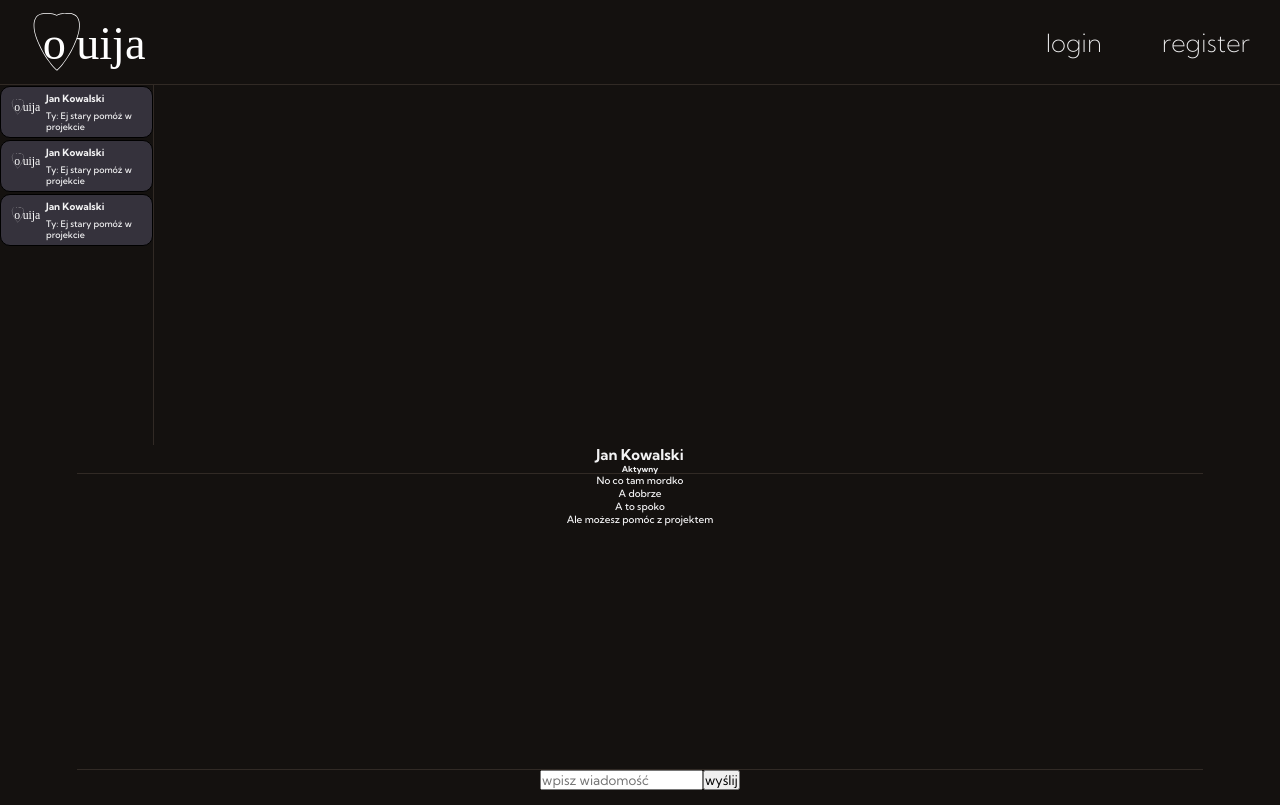
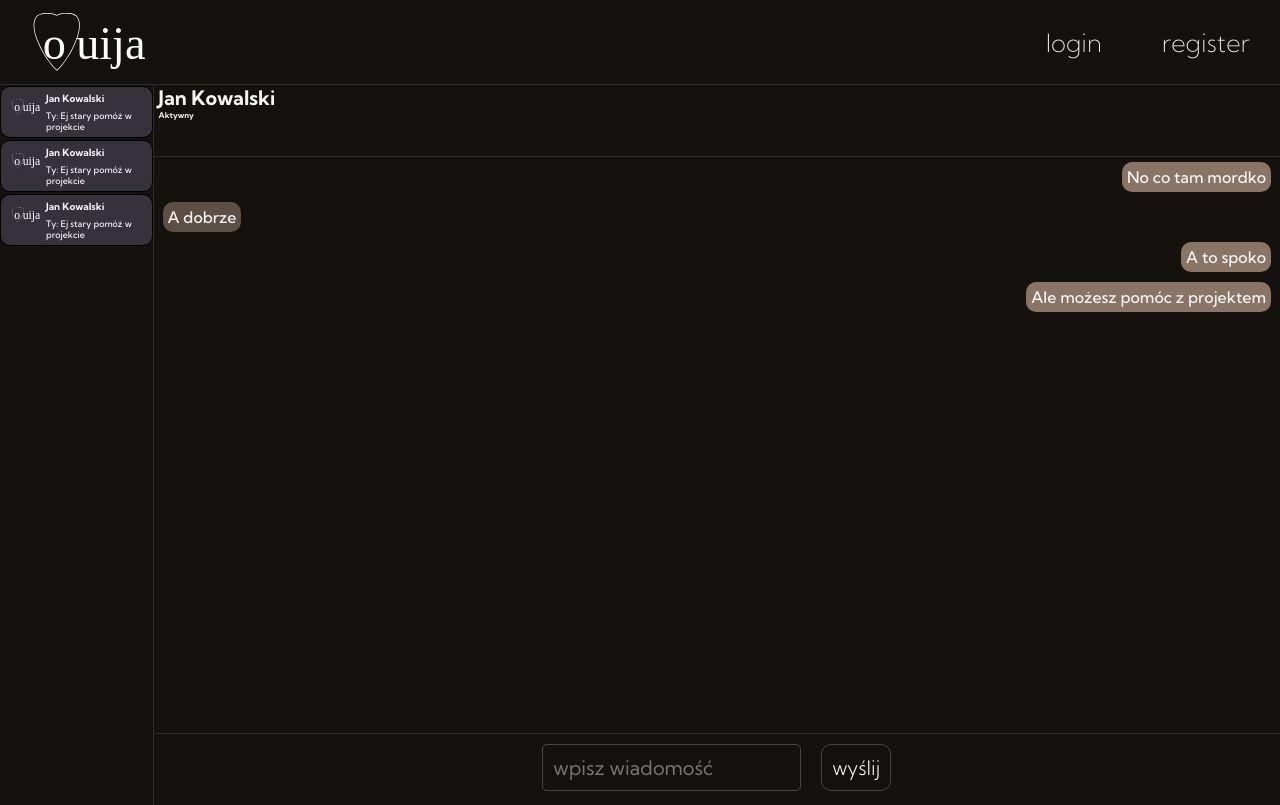
Before and after one commit to internuntiae/ouija, a Next.js app in the folder apps/web/: page /chats in a window 1280 px wide. Built offline with nearby package versions, Linux system fonts and the light colour scheme.

Commit message:
chats page look

```diff
--- a/apps/web/src/app/chats/Chats.module.scss
+++ b/apps/web/src/app/chats/Chats.module.scss
@@ -1,3 +1,9 @@
+.container {
+  width: 100%;
+  height: 100%;
+  display: flex;
+}
+
 .Contacts {
   display: flex;
   flex-direction: column;
@@ -48,18 +54,47 @@
 
   &ContactInfo {
     width: 100%;
-    height: 8%;
+    height: 10%;
     border-bottom: 0.1rem solid lighten(#14110f, 10);
+    display: flex;
+    align-items: flex-start;
+    flex-direction: column;
+    padding-inline: 0.5rem;
+
+    h2 {
+      font-size: 2rem;
+    }
+
+    h5 {
+      font-size: 0.8rem;
+    }
   }
 
   &MessageContainer {
     width: 100%;
     overflow: auto;
-    height: 82%;
+    height: 80%;
+    display: flex;
+    flex-direction: column;
+
     &YourMessage {
+      align-self: flex-end;
+      background-color: lighten(#14110f, 40);
+      font-size: 1.6rem;
+      border-radius: 1rem;
+      padding: 0.5rem;
+      margin-block: 0.5rem;
+      margin-inline: 0.9rem;
     }
 
     &ContactMessage {
+      align-self: flex-start;
+      background-color: lighten(#14110f, 25);
+      font-size: 1.6rem;
+      border-radius: 1rem;
+      padding: 0.5rem;
+      margin-block: 0.5rem;
+      margin-inline: 0.9rem;
     }
   }
 
@@ -67,5 +102,42 @@
     width: 100%;
     height: 10%;
     border-top: 0.1rem solid lighten(#14110f, 10);
+
+    &Input {
+      background-color: transparent;
+      color: #f3f3f4;
+      padding: 1rem;
+      margin: 1rem;
+      margin-bottom: 0;
+      font-size: 2rem;
+      border-radius: 0.5rem;
+      border: 1px solid rgba(243, 243, 244, 0.24);
+      transition: border-color 250ms ease-in-out;
+    }
+
+    &Input:focus {
+      outline: none;
+      border-color: #f3f3f4;
+    }
+
+    &Submit {
+      align-self: flex-start;
+
+      padding: 1rem;
+      margin: 1rem;
+      margin-bottom: 0;
+
+      font-weight: 300;
+      font-size: 2rem;
+
+      border-radius: 1rem;
+      border: 1px solid rgba(243, 243, 244, 0.24);
+      color: #f3f3f4;
+      background-color: transparent;
+    }
+
+    &Submit:hover {
+      cursor: pointer;
+    }
   }
 }
--- a/apps/web/src/app/chats/page.tsx
+++ b/apps/web/src/app/chats/page.tsx
@@ -4,6 +4,7 @@ import Image from 'next/image'
 export default function Chats() {
   return (
     <>
+      <div className={styles.container}>
         <div className={styles.Contacts}>
           <div className={styles.ContactsChatPreview}>
             <Image
@@ -57,6 +58,7 @@ export default function Chats() {
             </div>
           </div>
         </div>
+
         <div className={styles.Chat}>
           <div className={styles.ChatContactInfo}>
             <h2>Jan Kowalski</h2>
@@ -66,7 +68,7 @@ export default function Chats() {
             <div className={styles.ChatMessageContainerYourMessage}>
               <p>No co tam mordko </p>
             </div>
-          <div className={styles.ChatMessageContainerYourMessage}>
+            <div className={styles.ChatMessageContainerContactMessage}>
               <p>A dobrze </p>
             </div>
             <div className={styles.ChatMessageContainerYourMessage}>
@@ -78,9 +80,18 @@ export default function Chats() {
           </div>
           <div className={styles.ChatMessageToolbar}>
             <form>
-            <input type={'text'} placeholder={'wpisz wiadomość'} />
-            <input type={'submit'} value={'wyślij'} />
+              <input
+                type={'text'}
+                placeholder={'wpisz wiadomość'}
+                className={styles.ChatMessageToolbarInput}
+              />
+              <input
+                type={'submit'}
+                value={'wyślij'}
+                className={styles.ChatMessageToolbarSubmit}
+              />
             </form>
+          </div>
         </div>
       </div>
     </>
```
Lines whose indentation alone changed are shown as unchanged.
